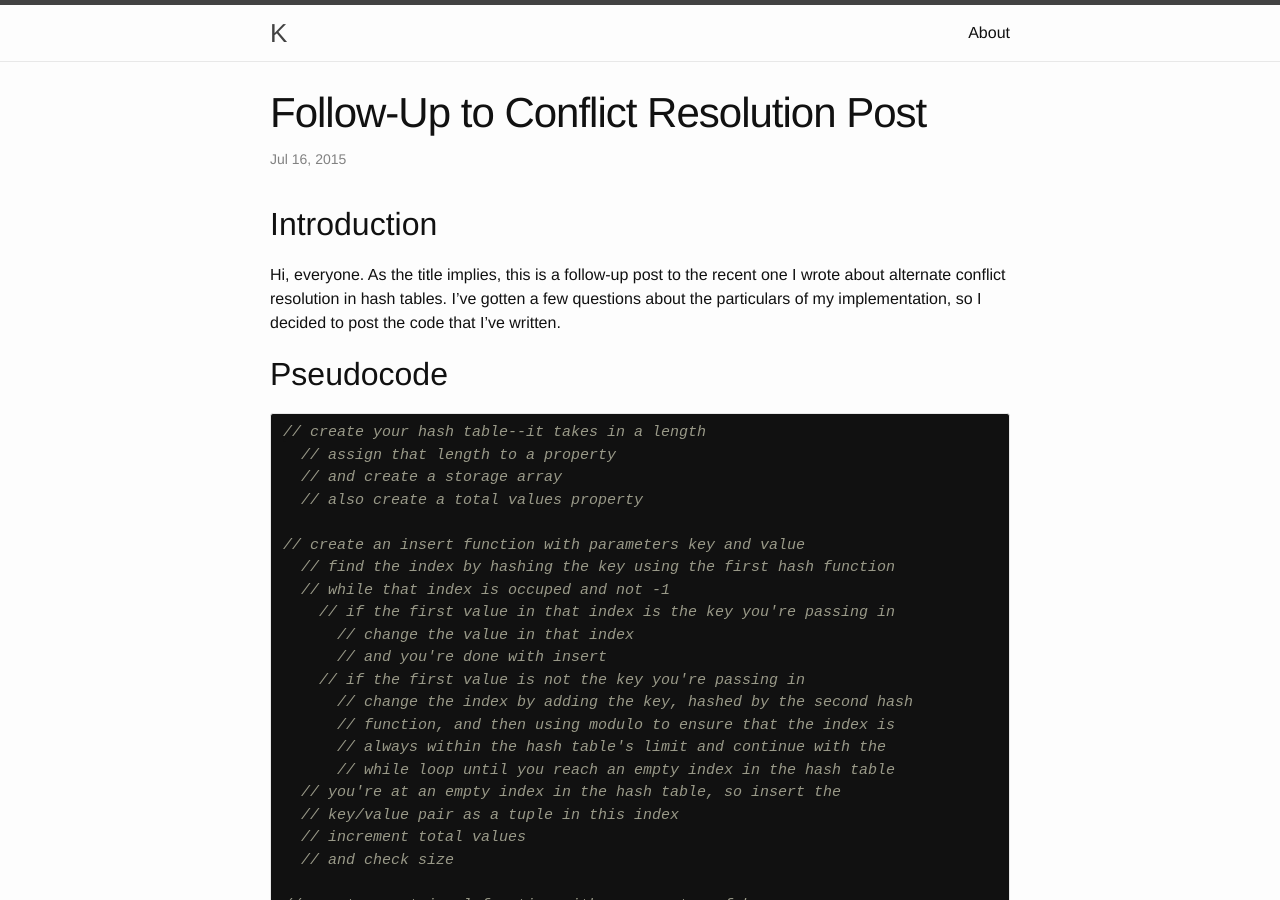
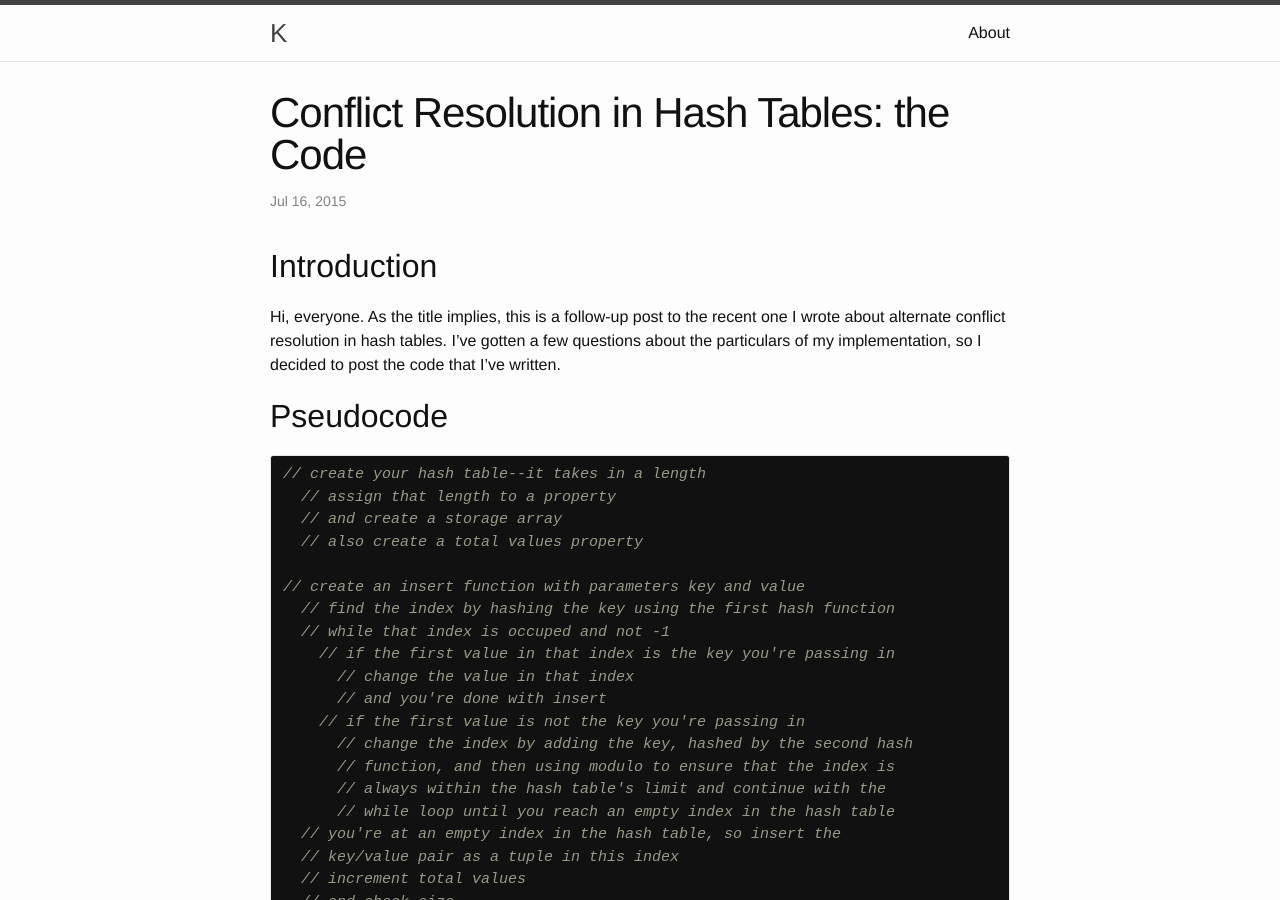
Before and after one commit to kstrack-grose/kstrack-grose.github.io, a Jekyll site: the page built from _posts/2015-07-16-follow-up-to-conflict-resolution.markdown, in a window 1280 px wide and 900 px high. Built offline with Jekyll 4.4.1, drawn with Linux system fonts in a browser that asks for light colours.

Commit message:
update title in follow-up post

```diff
--- a/_posts/2015-07-16-follow-up-to-conflict-resolution.markdown
+++ b/_posts/2015-07-16-follow-up-to-conflict-resolution.markdown
@@ -1,6 +1,6 @@
 ---
 layout: post
-title:  "Follow-Up to Conflict Resolution Post"
+title:  "Conflict Resolution in Hash Tables: the Code"
 date:   2015-07-16
 categories: jekyll update
 ---
```
Also changed, not shown: 1 other file.
